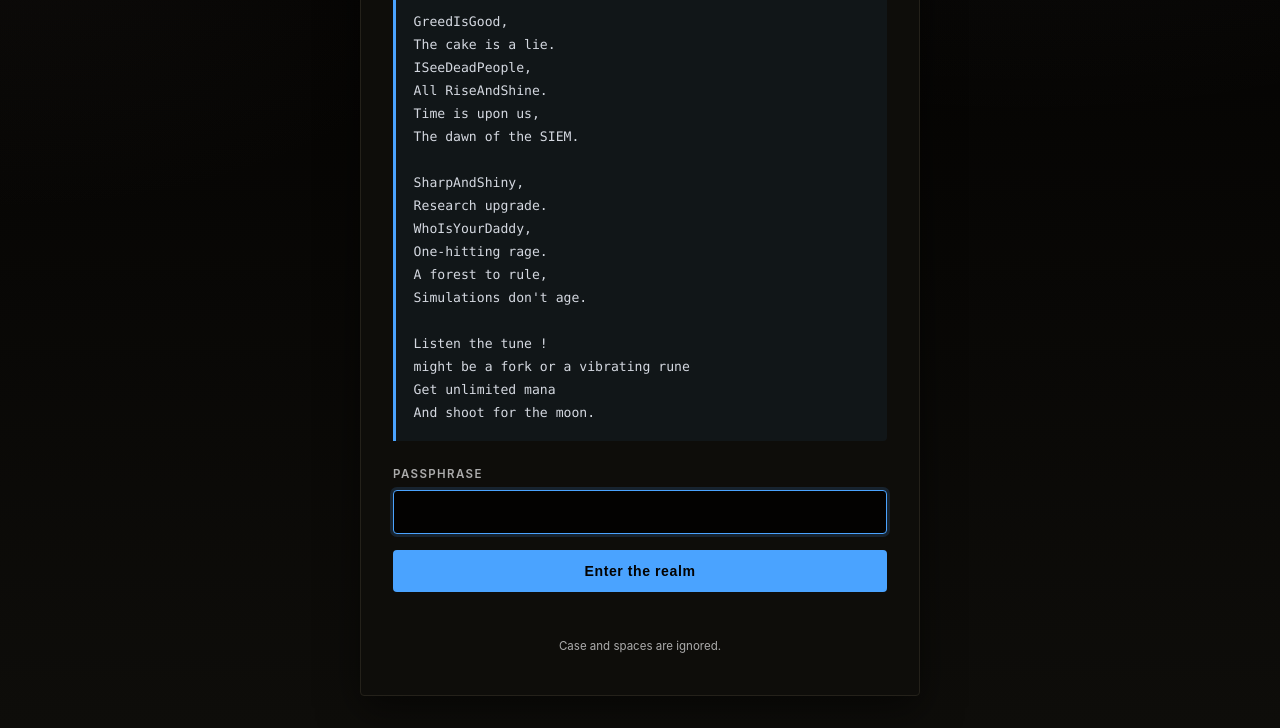
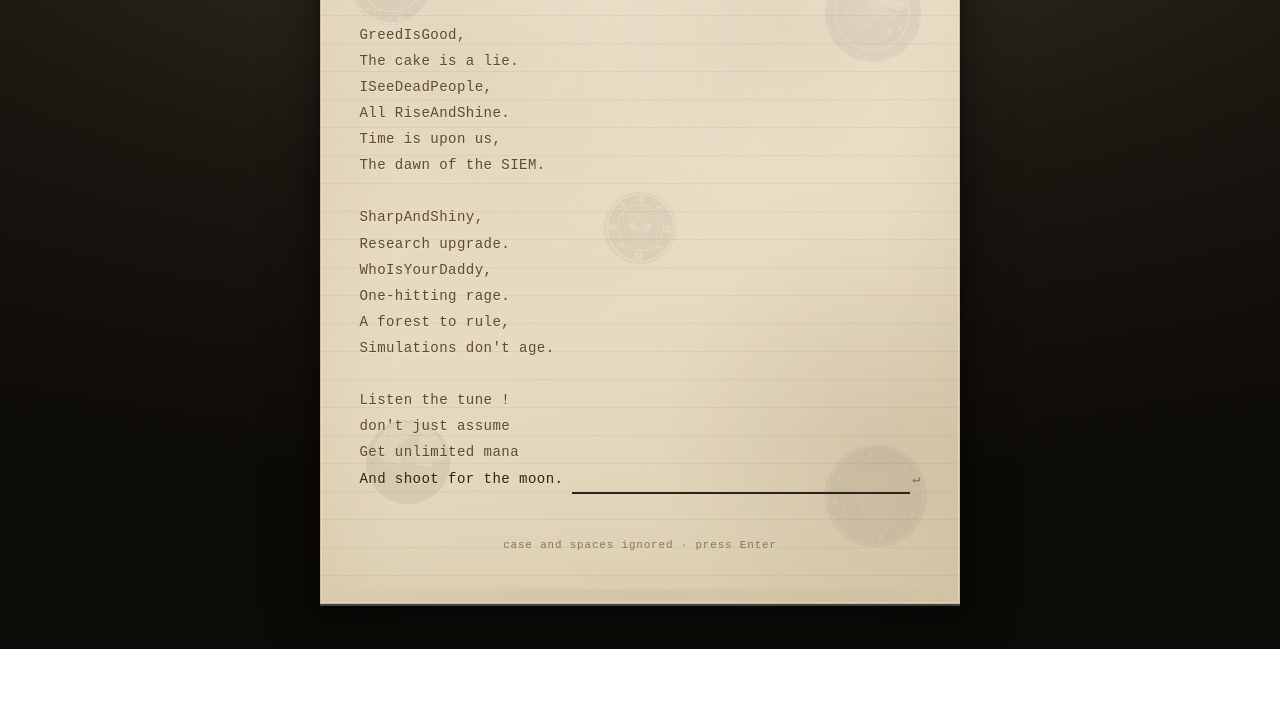
Before and after one commit to CosmicSlothOracle/Domainofthrones, a website: page login.html in a window 1280 px wide. Shown: the part 151-879 px from the top of the page. After the commit the page ends 800 px from the top, so only its background shows below. Drawn offline with Linux system fonts and the light colour scheme.

Commit message:
Redesign login page and remove ZIP download from dashboard

```diff
--- a/login.html
+++ b/login.html
@@ -6,105 +6,264 @@
 <title>Domain of Thrones — Enter</title>
 <style>
   :root{
-    --bg:#030201; --bg2:#0e0d0a; --panel:#0e0d0a; --line:#24211a;
-    --ink:#fafafa; --muted:#d4d8e0; --faint:#acacac;
-    --red:#ff5a52; --blue:#4aa3ff; --green:#3ddc84;
-    --mono:ui-monospace,"JetBrains Mono","SF Mono",Menlo,Consolas,monospace;
-    --sans:"Inter",system-ui,-apple-system,"Segoe UI",Roboto,Helvetica,Arial,sans-serif;
-    --radius:4px;
+    --parchment:#ebe0c8;
+    --parchment-deep:#dccfb2;
+    --parchment-edge:#c9b995;
+    --ink:#2f2218;
+    --ink-faded:#5c4a32;
+    --ink-light:#7a6548;
+    --stain:rgba(120,82,40,.09);
+    --red-ink:#8b2e2e;
+    --mono:"Courier New",Courier,"Lucida Console","IBM Plex Mono",monospace;
   }
   *{box-sizing:border-box;}
   html,body{margin:0; min-height:100vh;}
   body{
-    font-family:var(--sans); color:var(--ink); line-height:1.6;
+    font-family:var(--mono);
+    color:var(--ink);
     background:
-      radial-gradient(1200px 600px at 80% -10%, rgba(212,216,224,.05), transparent 60%),
-      radial-gradient(900px 500px at 0% 10%, rgba(107,97,94,.08), transparent 55%),
-      linear-gradient(180deg,var(--bg),var(--bg2));
-    display:flex; align-items:center; justify-content:center; padding:2rem 1rem;
+      radial-gradient(ellipse 120% 80% at 50% 0%, #3a3228 0%, #1a1610 55%, #0d0b08 100%);
+    display:flex; align-items:center; justify-content:center;
+    padding:clamp(1rem,4vw,2.5rem);
   }
-  .card{
-    width:min(560px,100%); background:var(--panel); border:1px solid var(--line);
-    border-radius:var(--radius); padding:2rem 2rem 1.75rem; box-shadow:0 12px 40px rgba(0,0,0,.55);
+
+  .scroll{
+    position:relative;
+    width:min(640px,100%);
+    padding:clamp(1.8rem,5vw,2.8rem) clamp(1.5rem,4vw,2.4rem) clamp(2rem,5vw,2.6rem);
+    background-color:var(--parchment);
+    background-image:
+      repeating-linear-gradient(
+        0deg,
+        transparent,
+        transparent 27px,
+        rgba(92,74,50,.07) 27px,
+        rgba(92,74,50,.07) 28px
+      ),
+      radial-gradient(ellipse 85% 70% at 18% 22%, var(--stain), transparent 62%),
+      radial-gradient(ellipse 60% 55% at 88% 78%, rgba(90,60,30,.11), transparent 58%),
+      radial-gradient(ellipse 50% 40% at 72% 18%, rgba(100,70,35,.07), transparent 55%),
+      linear-gradient(168deg, #f2e8d4 0%, var(--parchment) 38%, var(--parchment-deep) 100%);
+    border:1px solid var(--parchment-edge);
+    box-shadow:
+      inset 0 0 80px rgba(139,105,55,.12),
+      inset 0 0 0 1px rgba(255,248,230,.45),
+      0 2px 0 rgba(255,248,230,.25),
+      0 18px 50px rgba(0,0,0,.45),
+      0 4px 14px rgba(0,0,0,.25);
+    overflow:hidden;
   }
-  .eyebrow{
-    font-size:.72rem; letter-spacing:.22em; text-transform:uppercase;
-    color:var(--faint); font-weight:600; margin-bottom:.35rem;
+  .scroll::before,
+  .scroll::after{
+    content:"";
+    position:absolute; left:0; right:0; height:14px; pointer-events:none;
+    background:linear-gradient(90deg, transparent, rgba(80,55,30,.08) 20%, rgba(80,55,30,.12) 50%, rgba(80,55,30,.08) 80%, transparent);
   }
-  h1{font-size:1.45rem; font-weight:800; margin:0 0 1.25rem; letter-spacing:-.01em;}
+  .scroll::before{top:0; opacity:.55;}
+  .scroll::after{bottom:0; opacity:.4; transform:scaleY(-1);}
+
+  .watermarks{
+    position:absolute; inset:0; pointer-events:none; overflow:hidden;
+  }
+  .watermarks img{
+    position:absolute;
+    opacity:.075;
+    filter:sepia(.55) saturate(.35) contrast(.85) brightness(1.05);
+    mix-blend-mode:multiply;
+  }
+  .wm-jumpbox{width:88px; top:6%; left:4%; transform:rotate(-14deg);}
+  .wm-winterfell{width:96px; top:10%; right:6%; transform:rotate(9deg);}
+  .wm-castelblack{width:84px; bottom:14%; left:7%; transform:rotate(7deg);}
+  .wm-kingslanding{width:102px; bottom:8%; right:5%; transform:rotate(-8deg);}
+  .wm-wazuh{width:72px; top:42%; left:50%; transform:translateX(-50%) rotate(3deg); opacity:.06;}
+
+  .content{position:relative; z-index:1;}
+
+  .mast{
+    text-align:center;
+    margin-bottom:1.6rem;
+    padding-bottom:1rem;
+    border-bottom:1px solid rgba(92,74,50,.22);
+  }
+  .mast .tag{
+    font-size:.68rem;
+    letter-spacing:.28em;
+    text-transform:uppercase;
+    color:var(--ink-light);
+    margin-bottom:.45rem;
+  }
+  .mast h1{
+    margin:0;
+    font-size:clamp(1rem,3.2vw,1.15rem);
+    font-weight:700;
+    letter-spacing:.14em;
+    text-transform:uppercase;
+    color:var(--ink);
+  }
+
   .poem{
-    margin:0 0 1.5rem; padding:1rem 1.1rem; border-left:3px solid var(--blue);
-    background:rgba(74,163,255,.06); border-radius:0 var(--radius) var(--radius) 0;
-    font-family:var(--mono); font-size:.82rem; color:var(--muted); white-space:pre-line;
-    line-height:1.75;
+    margin:0;
+    font-size:clamp(.78rem,2.4vw,.88rem);
+    line-height:1.85;
+    letter-spacing:.03em;
+    color:var(--ink-faded);
+    text-shadow:0 1px 0 rgba(255,248,230,.35);
   }
-  label{display:block; font-size:.72rem; letter-spacing:.12em; text-transform:uppercase; color:var(--faint); font-weight:600; margin-bottom:.45rem;}
-  input[type=password]{
-    width:100%; padding:.75rem .85rem; border-radius:var(--radius); border:1px solid var(--line);
-    background:#030201; color:var(--ink); font-family:var(--mono); font-size:.95rem;
+  .poem p{margin:0;}
+
+  .poem-final{
+    margin-top:0;
+    color:var(--ink);
+    display:flex;
+    flex-wrap:wrap;
+    align-items:baseline;
+    gap:0;
   }
-  input[type=password]:focus{outline:none; border-color:var(--blue); box-shadow:0 0 0 3px rgba(74,163,255,.15);}
-  button{
-    margin-top:1rem; width:100%; padding:.8rem 1rem; border:0; border-radius:var(--radius);
-    background:var(--blue); color:#030201; font-weight:800; letter-spacing:.04em;
-    cursor:pointer; font-size:.88rem;
+  .poem-final .lead{white-space:pre;}
+
+  #loginForm{display:contents;}
+
+  .poem-input-wrap{
+    display:inline-flex;
+    align-items:baseline;
+    flex:1 1 8rem;
+    min-width:min(100%, 10rem);
+    max-width:100%;
   }
-  button:hover{filter:brightness(1.08);}
-  button:disabled{opacity:.55; cursor:not-allowed;}
+
+  .poem-input{
+    flex:1;
+    min-width:7rem;
+    border:0;
+    border-bottom:1px solid var(--ink-faded);
+    background:transparent;
+    color:var(--ink);
+    font:inherit;
+    font-size:inherit;
+    line-height:inherit;
+    letter-spacing:.06em;
+    padding:.05rem 0 .12rem;
+    margin:0;
+    caret-color:var(--ink);
+    -webkit-text-security:disc;
+    text-security:disc;
+  }
+  .poem-input::placeholder{
+    color:transparent;
+    letter-spacing:.18em;
+  }
+  .poem-input:focus{
+    outline:none;
+    border-bottom-color:var(--ink);
+    border-bottom-width:2px;
+    padding-bottom:.02rem;
+  }
+
+  .submit-mark{
+    display:inline;
+    color:var(--ink-light);
+    font-size:.95em;
+    margin-left:.15rem;
+    user-select:none;
+  }
+
   .err{
-    margin-top:.85rem; color:var(--red); font-size:.82rem; min-height:1.2em;
+    margin:.85rem 0 0;
+    min-height:1.1em;
+    font-size:.78rem;
+    color:var(--red-ink);
+    letter-spacing:.04em;
   }
-  .hint{margin-top:1rem; font-size:.72rem; color:var(--faint); text-align:center;}
+  .hint{
+    margin-top:1.1rem;
+    font-size:.68rem;
+    color:var(--ink-light);
+    letter-spacing:.08em;
+    text-align:center;
+    opacity:.85;
+  }
+
+  @media (max-width:480px){
+    .watermarks img{opacity:.05;}
+    .wm-jumpbox,.wm-winterfell{width:64px;}
+    .wm-castelblack,.wm-kingslanding{width:60px;}
+    .wm-wazuh{width:52px;}
+  }
 </style>
 </head>
 <body>
-  <main class="card">
-    <div class="eyebrow">GOAD Assessment</div>
-    <h1>Domain of Thrones</h1>
+  <main class="scroll">
+    <div class="watermarks" aria-hidden="true">
+      <img class="wm-jumpbox" src="assets/icons/jumpbox.png" alt="" />
+      <img class="wm-winterfell" src="assets/icons/winterfell.png" alt="" />
+      <img class="wm-castelblack" src="assets/icons/castelblack.png" alt="" />
+      <img class="wm-kingslanding" src="assets/icons/kingslanding.png" alt="" />
+      <img class="wm-wazuh" src="assets/icons/wazuh.png" alt="" />
+    </div>
 
-    <pre class="poem" aria-label="Access verse">GreedIsGood,
-The cake is a lie.
-ISeeDeadPeople,
-All RiseAndShine.
-Time is upon us,
-The dawn of the SIEM.
+    <div class="content">
+      <header class="mast">
+        <div class="tag">GOAD Assessment</div>
+        <h1>Domain of Thrones</h1>
+      </header>
 
-SharpAndShiny,
-Research upgrade.
-WhoIsYourDaddy,
-One-hitting rage.
-A forest to rule,
-Simulations don't age.
+      <form id="loginForm">
+        <div class="poem" aria-label="Access verse">
+          <p>GreedIsGood,</p>
+          <p>The cake is a lie.</p>
+          <p>ISeeDeadPeople,</p>
+          <p>All RiseAndShine.</p>
+          <p>Time is upon us,</p>
+          <p>The dawn of the SIEM.</p>
+          <p>&nbsp;</p>
+          <p>SharpAndShiny,</p>
+          <p>Research upgrade.</p>
+          <p>WhoIsYourDaddy,</p>
+          <p>One-hitting rage.</p>
+          <p>A forest to rule,</p>
+          <p>Simulations don't age.</p>
+          <p>&nbsp;</p>
+          <p>Listen the tune !</p>
+          <p>don't just assume</p>
+          <p>Get unlimited mana</p>
+          <p class="poem-final">
+            <span class="lead">And shoot for the moon. </span>
+            <span class="poem-input-wrap">
+              <input
+                id="password"
+                name="password"
+                class="poem-input"
+                type="password"
+                autocomplete="current-password"
+                spellcheck="false"
+                autofocus
+                required
+                aria-label="Passphrase"
+              />
+            </span><span class="submit-mark" title="Press Enter">↵</span>
+          </p>
+        </div>
+        <p class="err" id="error" role="alert"></p>
+      </form>
 
-Listen the tune !
-might be a fork or a vibrating rune
-Get unlimited mana
-And shoot for the moon.</pre>
-
-    <form id="loginForm">
-      <label for="password">Passphrase</label>
-      <input id="password" name="password" type="password" autocomplete="current-password" autofocus required />
-      <button type="submit" id="submitBtn">Enter the realm</button>
-      <p class="err" id="error" role="alert"></p>
-    </form>
-    <p class="hint">Case and spaces are ignored.</p>
+      <p class="hint">case and spaces ignored · press Enter</p>
+    </div>
   </main>
 
   <script>
     const form = document.getElementById("loginForm");
     const errorEl = document.getElementById("error");
-    const submitBtn = document.getElementById("submitBtn");
+    const passwordEl = document.getElementById("password");
 
     form.addEventListener("submit", async (e) => {
       e.preventDefault();
       errorEl.textContent = "";
-      submitBtn.disabled = true;
 
       try {
         const res = await fetch("/.netlify/functions/login", {
           method: "POST",
           headers: { "Content-Type": "application/json" },
-          body: JSON.stringify({ password: document.getElementById("password").value }),
+          body: JSON.stringify({ password: passwordEl.value }),
         });
         const data = await res.json().catch(() => ({}));
         if (!res.ok) {
@@ -114,8 +273,6 @@ And shoot for the moon.</pre>
         window.location.href = data.redirect || "/";
       } catch {
         errorEl.textContent = "Could not reach the server.";
-      } finally {
-        submitBtn.disabled = false;
       }
     });
   </script>
```
Also changed, not shown: index.html (+0 -7 lines).
